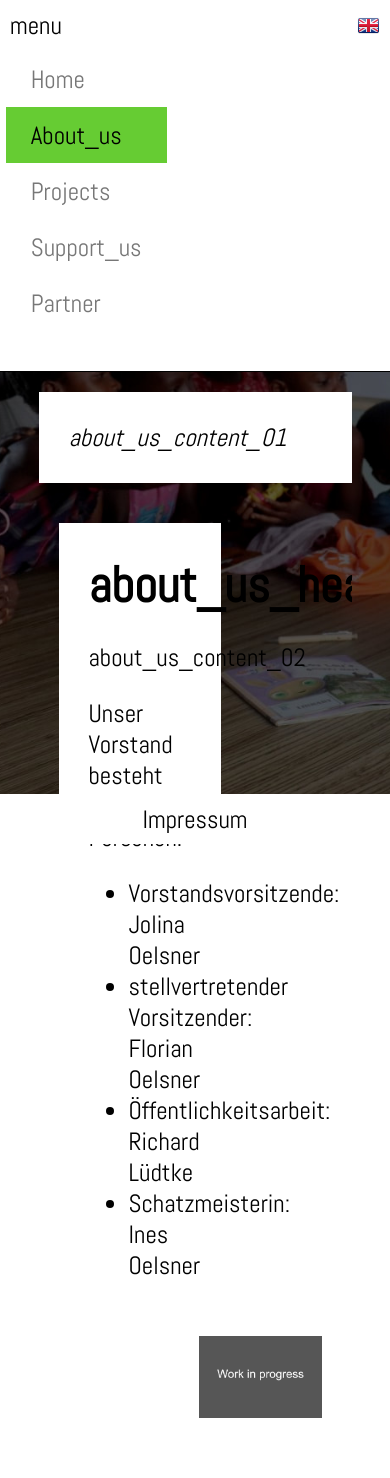
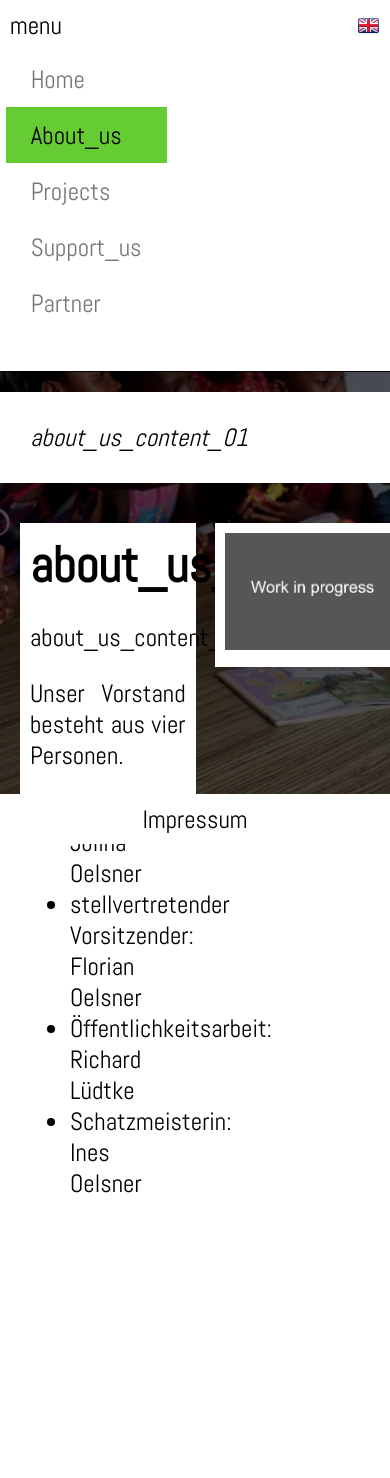
Before and after one commit to Lightshadow244/HoPe, a Django app: template HoPe/Foerder/templates/Foerder/about_us.html in a window 390 px wide; the page is wider, and only the part inside the window is pictured. Shown: the top 1478 px of that part. After the commit the page ends 1193 px from the top of that part, so only its background shows below. Run offline with Django 3.2, Linux system fonts and the light colour scheme; the template is opened without the code that fills it, so the values that code supplies are empty.

Commit message:
css mobile

```diff
--- a/HoPe/static/css/custom_02.css
+++ b/HoPe/static/css/custom_02.css
@@ -233,7 +233,7 @@
 	float:left;
 	width:45%;
 	/*margin:10px;*/
-	padding:20px;
+	/*padding:20px;*/
 }
 
 .content-wrapper{
@@ -354,6 +354,16 @@
 	margin-top:70px;
 }
 
-@media (max-width: 1200px) {
-
+@media (max-width: 1300px) {
+	.content_02 {
+		width: 90%;
+	}
+	.content {
+		width: 90%;
+	}
 }
+@media (max-width: 800px) {
+	.content_02 {
+		width: 100%;
+	}
+}
```
